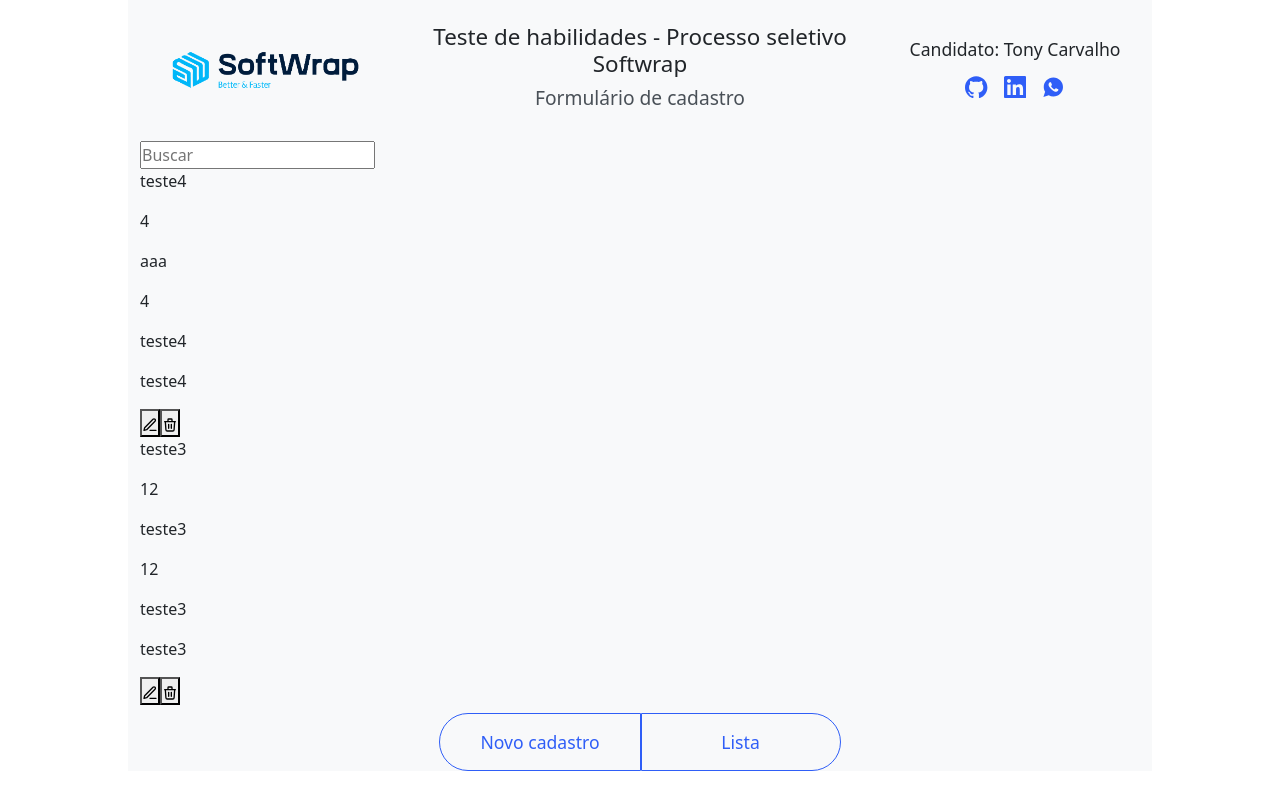
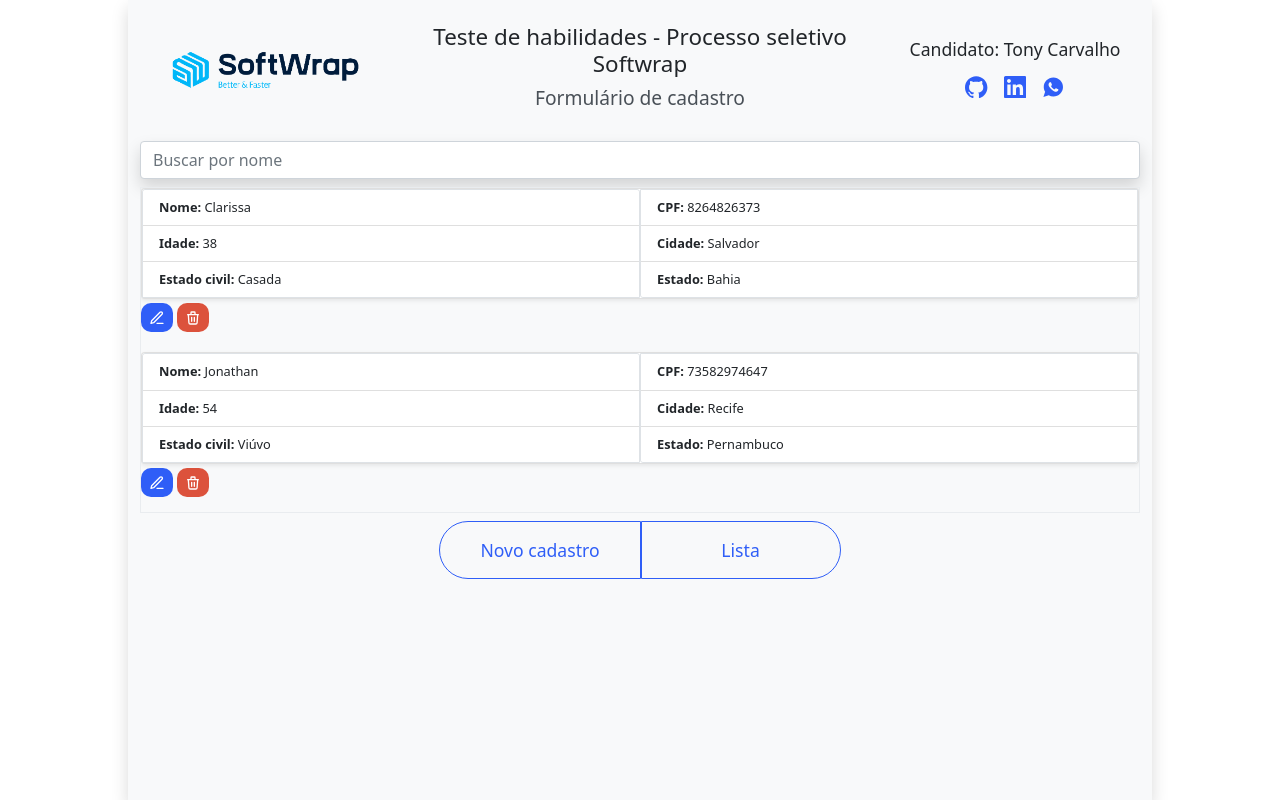
Before and after one commit to tonylcb/teste_softwrap, a React (Create React App) app: page /lista in a window 1280 px wide. Built offline with nearby package versions, Linux system fonts and the light colour scheme; data requests are answered from the project's data file.

Commit message:
estilização finalizada

```diff
--- a/db.json
+++ b/db.json
@@ -1,21 +1,30 @@
 {
   "cadastro": [
     {
-      "nome": "teste3",
-      "idade": "12",
-      "estadoCivil": "teste3",
-      "cpf": "12",
-      "cidade": "teste3",
-      "estado": "teste3",
+      "nome": "Tony",
+      "idade": "29",
+      "estadoCivil": "Casado",
+      "cpf": "09259349419",
+      "cidade": "Recife",
+      "estado": "Pernambuco",
+      "id": 1
+    },
+    {
+      "nome": "Jonathan",
+      "idade": "54",
+      "estadoCivil": "Viúvo",
+      "cpf": "73582974647",
+      "cidade": "Recife",
+      "estado": "Pernambuco",
       "id": 3
     },
     {
-      "nome": "teste4",
-      "idade": "4",
-      "estadoCivil": "aaa",
-      "cpf": "4",
-      "cidade": "teste4",
-      "estado": "teste4",
+      "nome": "Clarissa",
+      "idade": "38",
+      "estadoCivil": "Casada",
+      "cpf": "8264826373",
+      "cidade": "Salvador",
+      "estado": "Bahia",
       "id": 4
     }
   ]
--- a/src/App.js
+++ b/src/App.js
@@ -8,7 +8,7 @@ import GlobalStyle from './GlobalStyle';
 function App() {
   return (
     <BrowserRouter>
-      <div className="container">
+      <div className="container shadow">
         <Header />
         <Routes>
           <Route path="/" element={<Home />} />
--- a/src/GlobalStyle.js
+++ b/src/GlobalStyle.js
@@ -13,13 +13,41 @@ export default createGlobalStyle`
   color: #2F5EF7;
   transition: 0.3s ease;
   &:hover {
-  color: #172232;
+  color: #00B7F8;
   }
 }
 
 .container {
 background-color: #f8f9fa;
 max-width: 80%;
+min-height: 100vh;
+}
+
+
+.animeRight {
+  transform: translateX(200px);
+  opacity: 0;
+  animation: animeLeft 0.3s forwards;
+}
+
+@keyframes animeLeft {
+  to {
+    transform: initial;
+    opacity: initial;
+  }
+}
+
+.animeLeft {
+  transform: translateX(-200px);
+  opacity: 0;
+  animation: animeLeft 0.3s forwards;
+}
+
+@keyframes animeLeft {
+  to {
+    transform: initial;
+    opacity: initial;
+  }
 }
 
 `;
--- a/src/components/cadastrados/Cadastrados.js
+++ b/src/components/cadastrados/Cadastrados.js
@@ -2,24 +2,72 @@ import React from 'react';
 import { Link } from 'react-router-dom';
 import { HiOutlineTrash } from 'react-icons/hi';
 import { FiEdit3 } from 'react-icons/fi';
+import styled from 'styled-components';
 
+const Tabela = styled.div`
+  display: flex;
+  flex-flow: row nowrap;
+  justify-content: center;
+`;
+
+const ButtonList = styled.button`
+  background-color: ${(props) => props.backgroundColor || '#2f5ef7'};
+  border: 0px;
+  border-radius: 10px;
+  color: white;
+  padding: 1px 8px 4px 8px;
+  font-size: 1rem;
+  transition: 0.25s ease;
+  cursor: pointer;
+
+  &:hover {
+    background-color: ${(props) => props.hoverBgColor || '#00B7F8'};
+  }
+`;
+const Dado = styled.li`
+  font-size: 0.8rem;
+`;
 const Cadastrados = ({ dado, onClickDelete }) => {
   return (
-    <div>
-      <p>{dado.nome}</p>
-      <p>{dado.idade}</p>
-      <p>{dado.estadoCivil}</p>
-      <p>{dado.cpf}</p>
-      <p>{dado.cidade}</p>
-      <p>{dado.estado}</p>
+    <div className="mb-3">
+      <Tabela className="card shadow-sm">
+        <ul className="list-group list-group-flush w-100 border">
+          <Dado className="list-group-item">
+            <strong>Nome:</strong> {dado.nome}
+          </Dado>
+          <Dado className="list-group-item">
+            <strong>Idade:</strong> {dado.idade}
+          </Dado>
+          <Dado className="list-group-item">
+            <strong>Estado civil:</strong> {dado.estadoCivil}
+          </Dado>
+        </ul>
+        <ul className="list-group list-group-flush w-100 border ">
+          <Dado className="list-group-item">
+            <strong>CPF:</strong> {dado.cpf}
+          </Dado>
+          <Dado className="list-group-item">
+            <strong>Cidade:</strong> {dado.cidade}
+          </Dado>
+          <Dado className="list-group-item">
+            <strong>Estado:</strong> {dado.estado}
+          </Dado>
+        </ul>
+      </Tabela>
       <Link to={`/edit/${dado.id}`}>
-        <button type="button">
+        <ButtonList type="button">
           <FiEdit3 />
-        </button>
+        </ButtonList>
       </Link>
-      <button type="button" onClick={onClickDelete}>
+      <ButtonList
+        className="m-1"
+        backgroundColor="#dc523c"
+        hoverBgColor="#ff7a64"
+        type="button"
+        onClick={onClickDelete}
+      >
         <HiOutlineTrash />
-      </button>
+      </ButtonList>
     </div>
   );
 };
--- a/src/components/footer/Footer.js
+++ b/src/components/footer/Footer.js
@@ -2,7 +2,7 @@ import React from 'react';
 import { NavLink } from 'react-router-dom';
 import styled from 'styled-components';
 
-const ButtonRight = styled.button`
+const ButtonNav = styled.button`
   background-color: transparent;
   border: 1px solid #2f5ef7;
   border-radius: ${(props) => props.borderRadius || '0px 100px 100px 0px'};
@@ -19,11 +19,6 @@ const ButtonRight = styled.button`
     background-color: #2f5ef7;
     transform-origin: left;
     color: white;
-    &:focus {
-      outline: thin dotted;
-      outline: 0px auto -webkit-focus-ring-color;
-      outline-offset: 0px;
-    }
   }
 `;
 
@@ -32,15 +27,15 @@ const Footer = () => {
     <nav className="m-2">
       <ul className="d-flex justify-content-center p-0">
         <NavLink style={{ color: 'inherit', textDecoration: 'inherit' }} to="/">
-          <ButtonRight borderRadius="100px 0px 0px 100px">
+          <ButtonNav borderRadius="100px 0px 0px 100px">
             Novo cadastro
-          </ButtonRight>
+          </ButtonNav>
         </NavLink>
         <NavLink
           style={{ color: 'inherit', textDecoration: 'inherit' }}
           to="/lista"
         >
-          <ButtonRight>Lista</ButtonRight>
+          <ButtonNav>Lista</ButtonNav>
         </NavLink>
       </ul>
     </nav>
--- a/src/components/formulario/Formulario.js
+++ b/src/components/formulario/Formulario.js
@@ -62,11 +62,12 @@ const Formulario = ({ id }) => {
   const fundoForm = {
     backgroundColor: 'white',
     borderRadius: '10px',
+    maxHeight: '332px',
   };
 
   const values = id ? loadInfo.data : initialValue;
   return (
-    <div>
+    <div className="animeLeft">
       {!values ? (
         <div>Carregando...</div>
       ) : (
--- a/src/components/header/Header.js
+++ b/src/components/header/Header.js
@@ -26,7 +26,7 @@ const H3 = styled.h3`
 
 const Header = () => {
   return (
-    <header className="d-flex align-items-center py-4">
+    <header className="d-flex align-items-center pt-4 pb-4">
       <div className="col-3 text-center">
         <Logo src={logoSoftwrap} alt="logo softwrap" />
       </div>
--- a/src/components/search/Search.js
+++ b/src/components/search/Search.js
@@ -4,7 +4,7 @@ import useApi from '../utilities/useApi';
 import InfiniteScroll from '../infiniteScroll/InfiniteScroll';
 
 const baseParams = {
-  _limit: 4,
+  _limit: 10,
   _sort: 'id',
   _order: 'desc',
 };
@@ -43,15 +43,22 @@ const Search = () => {
     });
     setPage(newPage);
   }
+  const ContainerLista = {
+    height: '326px',
+    overflowY: 'scroll',
+    border: '1px solid #e9ecef',
+  };
 
   return (
-    <div>
+    <div className="animeRight">
       <input
+        className="form-control mb-2 shadow"
         type="search"
-        placeholder="Buscar"
+        placeholder="Buscar por nome"
         value={search}
         onChange={(ev) => setSearch(ev.target.value)}
       />
+      <div style={ContainerLista}>
         <Lista
           dados={setLoad.data}
           loading={setLoad.loading}
@@ -66,6 +73,7 @@ const Search = () => {
             <InfiniteScroll fetchMore={fetchMore} />
           )}
       </div>
+    </div>
   );
 };
 
```
Also changed, not shown: 1 other file (tests, documents, lock files or other folders). Lines whose indentation alone changed are shown as unchanged.
